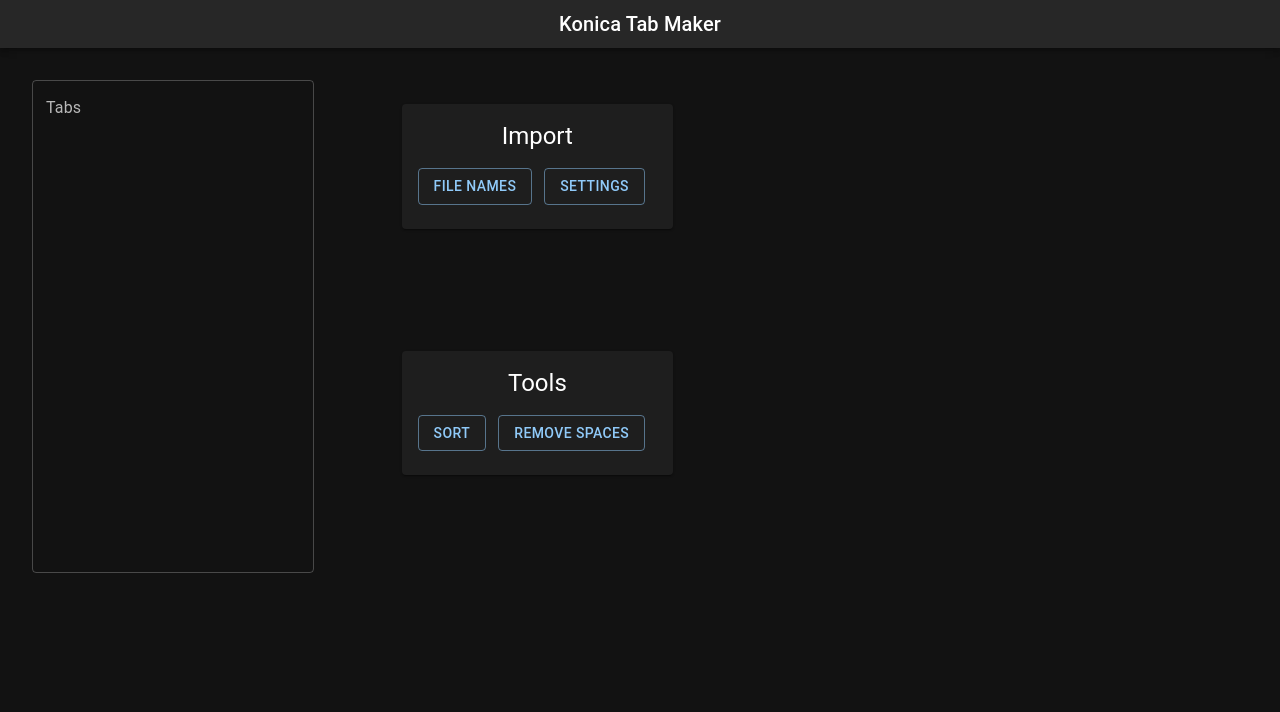
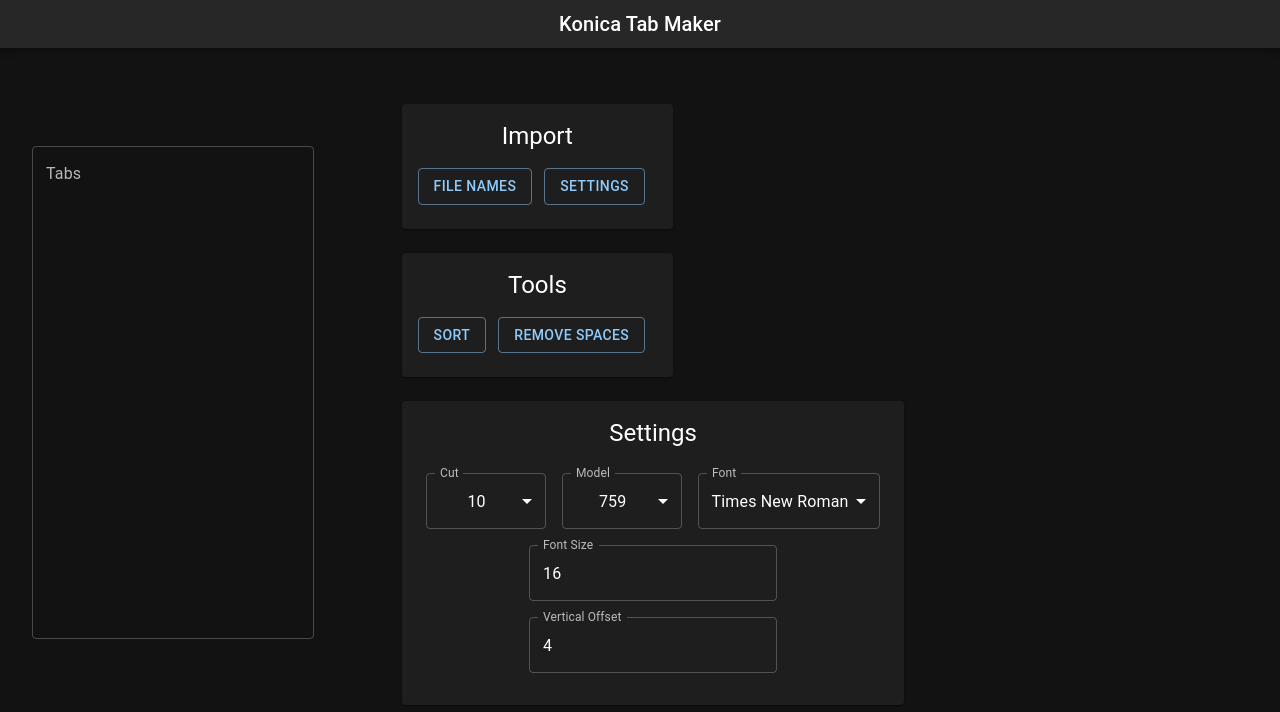
Before and after one commit to peoplestealusernames/konica-minolta-tab-website, a React (Create React App) app: page / in a window 1280 px wide. Shown: the top 712 px of the page. Built offline with nearby package versions, Linux system fonts and the light colour scheme.

Commit message:
Settings + Options : WIP

```diff
--- /dev/null
+++ b/src/Comp/Options.ts
@@ -0,0 +1,13 @@
+export const Options = {
+    "Cut": ["10", "8", "5"],
+    "Model": ["759", "754", "Other"],
+    "Font": ["Times New Roman", "Arial", "Other"],
+} as const;
+
+export type OptionsType = {
+    Cut: string;
+    Model: string;
+    Font: string;
+    "Vertical Offset": number;
+    FontSize: number;
+};
--- a/src/Comp/Settings.tsx
+++ b/src/Comp/Settings.tsx
@@ -1,14 +1,84 @@
-import { Card } from "@mui/material";
+import { Card, CardContent, CardHeader, FormControl, InputLabel, MenuItem, Select, TextField } from "@mui/material";
+import { useMemo, useState } from "react";
+import { Options, OptionsType } from "./Options";
 
+export function Settings() {
+    const [selectedOptions, setSelectedOptions] = useState<OptionsType>({
+        Cut: Options.Cut[0],
+        Model: Options.Model[0],
+        Font: Options.Font[0],
+        FontSize: 16,
+        "Vertical Offset": 4,
+    });
 
-export function Settings(props: {
-    style?: React.CSSProperties
-}) {
+    const handleOptionChange = (key: keyof OptionsType, value: any) => {
 
+        setSelectedOptions((prevState) => ({
+            ...prevState,
+            [key]: value,
+        }));
+    };
 
-    return <Card
-        style={props.style}
-    >
-
-    </Card>
+    return (
+        <Card>
+            <CardHeader
+                style={{ fontWeight: "bold", paddingBottom: "0rem" }}
+                title="Settings"
+            />
+            <CardContent>
+                {Object.entries(Options).map(([key, e], i) => (
+                    <FormControl key={i} sx={{ m: 1, minWidth: 120 }}>
+                        <InputLabel>{key}</InputLabel>
+                        <Select
+                            value={selectedOptions[key as keyof OptionsType]}
+                            label={key}
+                            onChange={(event) =>
+                                handleOptionChange(
+                                    key as keyof typeof Options,
+                                    event.target.value
+                                )}
+                        >
+                            {Options[key as keyof typeof Options].map((option) => (
+                                <MenuItem key={option} value={option}>
+                                    {option}
+                                </MenuItem>
+                            ))}
+                        </Select>
+                        {"Other" in Options[key as keyof typeof Options] ?
+                            <div>a12</div> :
+                            <></>
+                        }
+                    </FormControl>
+                ))}
+                <div>
+                    <TextField
+                        label="Font Size"
+                        type="number"
+                        value={selectedOptions["FontSize"]}
+                        onChange={(event) =>
+                            setSelectedOptions((prevState) => ({
+                                ...prevState,
+                                FontSize: parseInt(event.target.value),
+                            }))
+                        }
+                        sx={{ m: 1, minWidth: 120 }}
+                    />
+                </div>
+                <div>
+                    <TextField
+                        label="Vertical Offset"
+                        type="number"
+                        value={selectedOptions["Vertical Offset"]}
+                        onChange={(event) =>
+                            setSelectedOptions((prevState) => ({
+                                ...prevState,
+                                "Vertical Offset": parseInt(event.target.value),
+                            }))
+                        }
+                        sx={{ m: 1, minWidth: 120 }}
+                    />
+                </div>
+            </CardContent>
+        </Card>
+    );
 }
```
